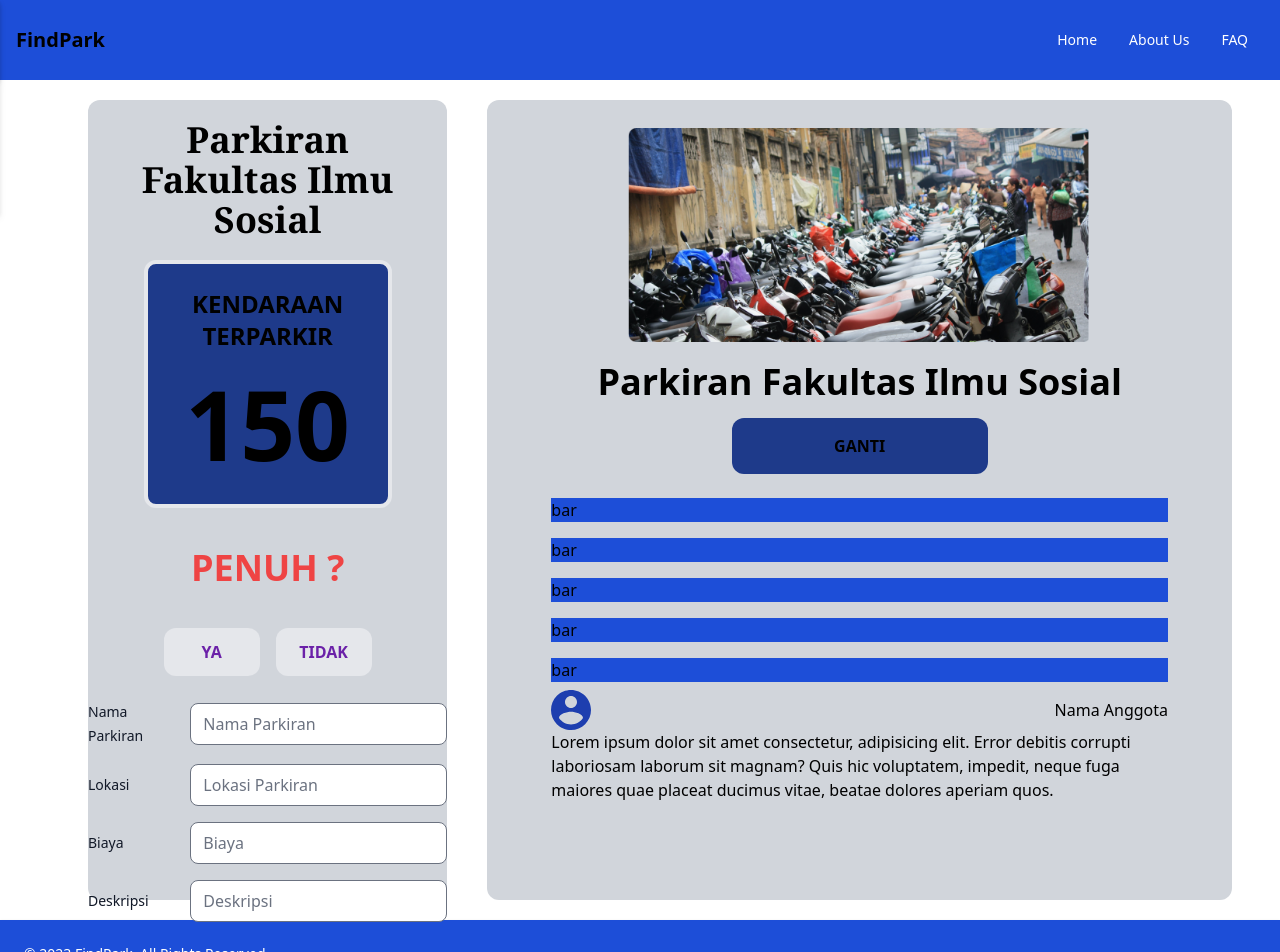
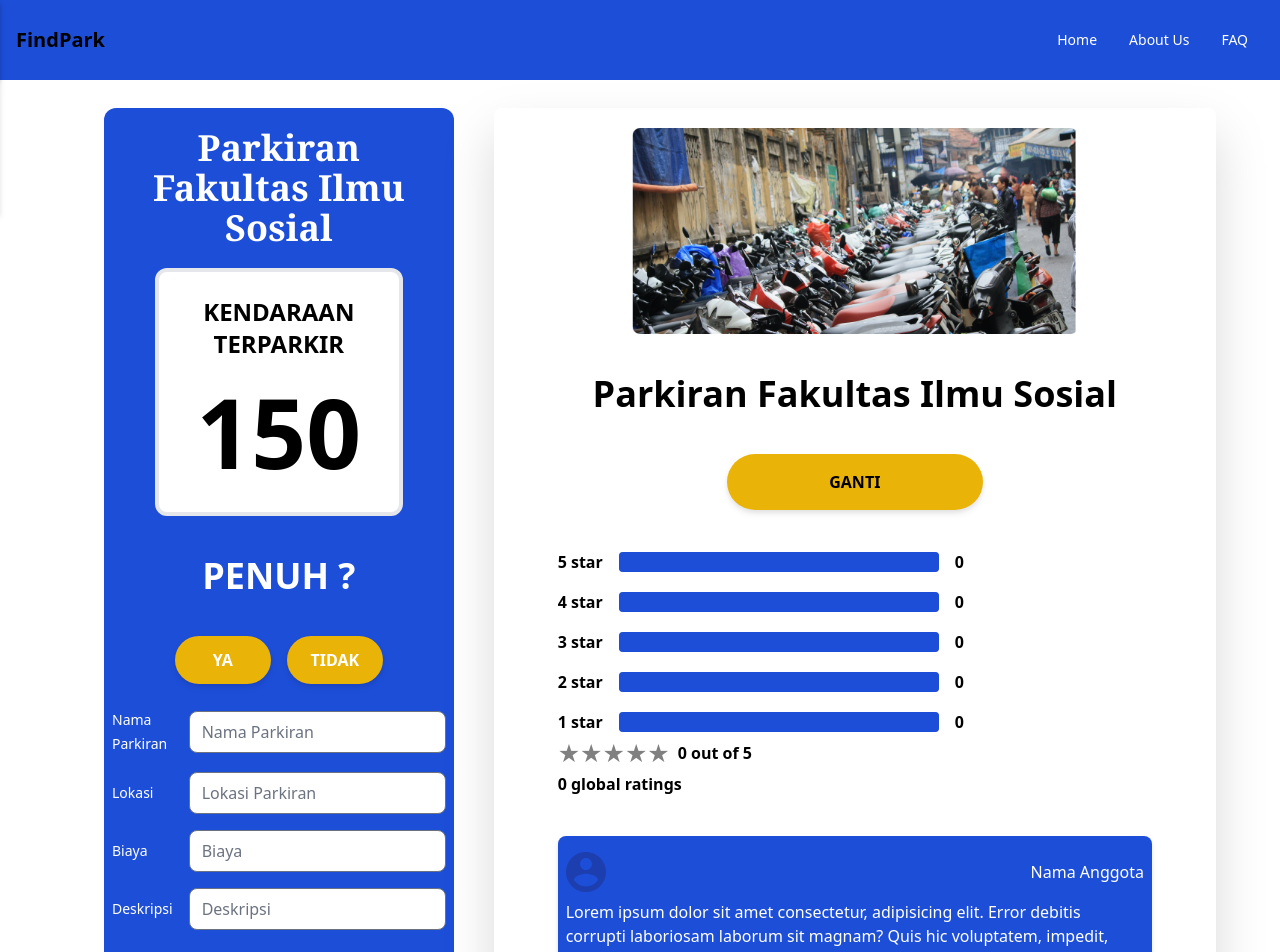
Before and after one commit to ahmadadi1415/nextfindpark, a Next.js app: page /operators/dashboard in a window 1280 px wide. Shown: the top 952 px of the page. Built offline with nearby package versions, Linux system fonts and the light colour scheme; no server answers.

Commit message:
Update dashboard
Color fix

```diff
--- a/src/pages/operators/dashboard.tsx
+++ b/src/pages/operators/dashboard.tsx
@@ -1,9 +1,10 @@
-import Head from "next/head";
-import Image from "next/image";
-import { Inter } from "@next/font/google";
-import Navbar from "@/components/navbar";
-import { Footer } from "@/components/footer";
-import { Rating } from "@/components/userRatings";
+import Head from 'next/head';
+import Image from 'next/image';
+import { Inter } from '@next/font/google';
+import Navbar from '@/components/navbar';
+import { Footer } from '@/components/footer';
+import { Rating } from '@/components/userRatings';
+import { BarRating } from '@/components/barRatings';
 
 export default function Dashboard() {
   return (
@@ -18,85 +19,41 @@ export default function Dashboard() {
       <div>
         <main className="px-10 min-h-screen bg-white ">
           <div className="px-4 ">
-            <div className="py-5 flex -mx-2 ">
-              <div className="container w-1/2 flex lg:pl-10">
-                <div className="flex flex-col items-center bg-gray-300 rounded-xl h-screen ">
-                  <h1 className="text-center px-4 py-5 text-black text-4xl font-serif font-bold">
-                    Parkiran Fakultas Ilmu Sosial
-                  </h1>
-                  <div className="flex flex-col items-center box-content bg-blue-900 rounded-xl h-52 w-52 p-4 border-4">
-                    <h1 className="font-bold text-2xl text-center py-2">
-                      KENDARAAN TERPARKIR
-                    </h1>
-                    <h1 className="font-bold text-8xl py-4 text-center">150</h1>
+            <div className="py-5 lg:flex mx-2 ">
+              <div className="container lg:w-1/2 pt-2 flex lg:pl-10">
+                <div className="flex flex-col items-center bg-blue-700 rounded-xl">
+                  <h1 className="text-center px-4 py-5 text-4xl font-serif font-bold text-white">Parkiran Fakultas Ilmu Sosial</h1>
+                  <div className="flex flex-col items-center box-content bg-white rounded-xl h-52 w-52 p-4 border-4">
+                    <h1 className="font-bold text-2xl text-center py-2 text-black">KENDARAAN TERPARKIR</h1>
+                    <h1 className="font-bold text-8xl py-4 text-center text-black">150</h1>
                   </div>
                   <div>
-                    <h1 className="text-red-500 font-bold text-4xl py-10 text-center">
-                      PENUH ?
-                    </h1>
+                    <h1 className="text-white font-bold text-4xl py-10 text-center">PENUH ?</h1>
                   </div>
                   <div className="flex gap-4">
-                    <button className="focus:bg-blue-900 focus:text-white bg-gray-200 text-purple-800 rounded-xl font-bold text-center w-24 h-12">
-                      YA
-                    </button>
-                    <button className="focus:bg-blue-900 focus:text-white bg-gray-200 text-purple-800 rounded-xl font-bold text-center w-24 h-12">
-                      TIDAK
-                    </button>
+                    <button className="focus:bg-yellow-600 focus:text-black bg-yellow-500 text-white drop-shadow-md rounded-full font-bold text-center w-24 h-12">YA</button>
+                    <button className="focus:bg-yellow-600 focus:text-black bg-yellow-500 text-white rounded-full drop-shadow-md font-bold text-center w-24 h-12">TIDAK</button>
                   </div>
-                  <div className="py-4">
+                  <div className="py-4 px-2">
                     <div className="flex justify-between items-center py-2">
-                      <label className="mr-4 inline-block text-sm font-medium leading-6 text-gray-900">
-                        Nama Parkiran
-                      </label>
-                      <input
-                        type="text"
-                        name="namaparkir"
-                        id="namaparkir"
-                        className="px-3 py-2 rounded-lg border-1"
-                        placeholder="Nama Parkiran"
-                      ></input>
+                      <label className="mr-4 inline-block text-sm font-medium leading-6 text-white">Nama Parkiran</label>
+                      <input type="text" name="namaparkir" id="namaparkir" className="px-3 py-2 rounded-lg border-1 text-black" placeholder="Nama Parkiran"></input>
                     </div>
                     <div className="flex justify-between items-center py-2">
-                      <label className="mr-4 inline-block text-sm font-medium leading-6 text-gray-900">
-                        Lokasi
-                      </label>
-                      <input
-                        type="text"
-                        name="lokasiparkiran"
-                        id="lokasiparkiran"
-                        className="px-3 py-2 rounded-lg border-1"
-                        placeholder="Lokasi Parkiran"
-                      ></input>
+                      <label className="mr-4 inline-block text-sm font-medium leading-6 text-white">Lokasi</label>
+                      <input type="text" name="lokasiparkiran" id="lokasiparkiran" className="px-3 py-2 rounded-lg border-1 text-black" placeholder="Lokasi Parkiran"></input>
                     </div>
                     <div className="flex justify-between items-center py-2">
-                      <label className="mr-4 inline-block text-sm font-medium leading-6 text-gray-900">
-                        Biaya
-                      </label>
-                      <input
-                        type="text"
-                        name="biaya"
-                        id="biaya"
-                        className="px-3 py-2 rounded-lg border-1"
-                        placeholder="Biaya"
-                      ></input>
+                      <label className="mr-4 inline-block text-sm font-medium leading-6 text-white">Biaya</label>
+                      <input type="text" name="biaya" id="biaya" className="px-3 py-2 rounded-lg border-1 text-black" placeholder="Biaya"></input>
                     </div>
                     <div className="flex justify-between items-center py-2">
-                      <label className="mr-4 inline-block text-sm font-medium leading-6 text-gray-900">
-                        Deskripsi
-                      </label>
-                      <input
-                        type="text"
-                        name="deskripsi"
-                        id="deskripsi"
-                        className="px-3 py-2 rounded-lg border-1"
-                        placeholder="Deskripsi"
-                      ></input>
+                      <label className="mr-4 inline-block text-sm font-medium leading-6 text-white">Deskripsi</label>
+                      <input type="text" name="deskripsi" id="deskripsi" className="px-3 py-2 rounded-lg border-1 text-black" placeholder="Deskripsi"></input>
                     </div>
                   </div>
-                  <div className="mt-16">
-                    <button className="bg-blue-900 rounded-xl font-bold text-center w-44 h-12">
-                      SIMPAN
-                    </button>
+                  <div className="pb-5">
+                    <button className="bg-yellow-500 hover:bg-yellow-600 rounded-full font-bold text-center w-44 drop-shadow-md h-12">SIMPAN</button>
                   </div>
                   {/* <div>
                     <button className="bg-blue-900 rounded-xl font-bold text-center w-44 h-12">
@@ -105,38 +62,21 @@ export default function Dashboard() {
                   </div> */}
                 </div>
               </div>
-              <div className="container flex lg:pl-10">
-                <div className="bg-gray-300 rounded-xl h-screen  py-2 px-16">
-                  <img
-                    src="/contohpark.png"
-                    alt="fispark"
-                    className="mx-auto py-5 rounded-xl lg:block hidden w-9/12"
-                  />
-                  <div className=" flex justify-center text-4xl font-bold text-black">
+              <div className="lg:flex lg:pl-10 pt-2">
+                <div className="bg-white drop-shadow-2xl rounded-lg px-16">
+                  <img src="/contohpark.png" alt="fispark" className="mx-auto py-5 rounded-xl lg:block hidden w-9/12" />
+                  <div className=" flex justify-center text-4xl py-5 font-bold text-black">
                     <h1>Parkiran Fakultas Ilmu Sosial</h1>
                   </div>
-                  <div className="py-4 flex flex-col items-center ">
-                    <button className="bg-blue-900 rounded-xl font-bold text-center w-64 h-14">
-                      GANTI
-                    </button>
+                  <div className="py-5 flex flex-col items-center ">
+                    <button className="bg-yellow-500 hover:bg-yellow-600 drop-shadow-md rounded-full font-bold text-center w-64 h-14">GANTI</button>
                   </div>
-                  <div className="py-2">
-                    <div className=" bg-blue-700">bar</div>
+                  <div className="py-5">
+                    <BarRating countRates={[]} />
                   </div>
-                  <div className="py-2">
-                    <div className=" bg-blue-700">bar</div>
+                  <div className="py-5">
+                    <Komentar />
                   </div>
-                  <div className="py-2">
-                    <div className=" bg-blue-700">bar</div>
-                  </div>
-                  <div className="py-2">
-                    <div className=" bg-blue-700">bar</div>
-                  </div>
-                  <div className="py-2">
-                    <div className=" bg-blue-700">bar</div>
-                  </div>
-
-                  <Komentar />
                 </div>
               </div>
             </div>
@@ -151,8 +91,8 @@ export default function Dashboard() {
 export function Komentar() {
   return (
     <>
-      <div className="pb-2">
-        <div className="flex justify-between items-center text-black">
+      <div className="py-2 rounded-lg bg-blue-700 drop-shadow-md px-2">
+        <div className="flex justify-between items-center py-2  text-white">
           <div className="w-10">
             <img src="/gambarprofile.svg" alt="" />
           </div>
@@ -160,13 +100,8 @@ export function Komentar() {
             <p>Nama Anggota</p>
           </div>
         </div>
-        <div className="text-black">
-          <p>
-            Lorem ipsum dolor sit amet consectetur, adipisicing elit. Error
-            debitis corrupti laboriosam laborum sit magnam? Quis hic voluptatem,
-            impedit, neque fuga maiores quae placeat ducimus vitae, beatae
-            dolores aperiam quos.
-          </p>
+        <div className="text-white">
+          <p>Lorem ipsum dolor sit amet consectetur, adipisicing elit. Error debitis corrupti laboriosam laborum sit magnam? Quis hic voluptatem, impedit, neque fuga maiores quae placeat ducimus vitae, beatae dolores aperiam quos.</p>
         </div>
       </div>
     </>
```
